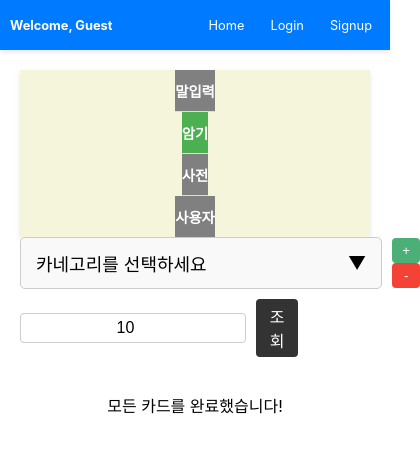
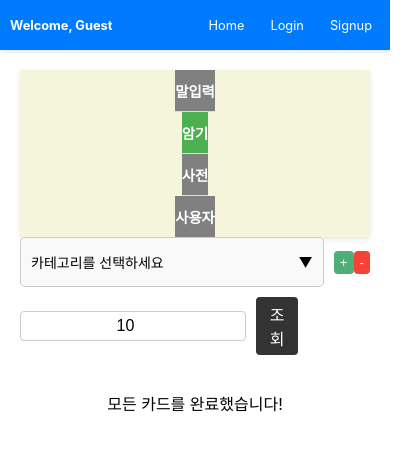
Before and after one commit to WhiteSnow100/nambuproject, a React (Create React App) app in the folder frontend/: page /challenge in a window 390 px wide. Shown: the top 452 px of the page, 420 px wide, since content can reach past the window. Built offline with nearby package versions, Linux system fonts and the light colour scheme.

Commit message:
user page merge - bsmj

```diff
--- a/frontend/src/components/category.css
+++ b/frontend/src/components/category.css
@@ -5,11 +5,12 @@
   justify-content: flex-start; /* 왼쪽 정렬 */
   width: 100%; /* 부모의 전체 너비 사용 */
   position: relative;
+  max-width: 100%;
 }
 
 /* 선택 박스 */
 .category-box {
-width: 90%;
+width: 100%;
 height: 50px; /* 높이 추가 */
 border: 1px solid #ccc;
 border-radius: 5px;
@@ -20,33 +21,39 @@ padding: 0 15px; /* 패딩 키움 */
 cursor: pointer;
 background: #f9f9f9;
 font-size: 18px; /* 텍스트 크기 키움 */
+box-sizing: border-box; /* 패딩 및 경계선 포함 */
 }
 
 /* 드롭다운 목록 */
 .category-dropdown {
-  position: absolute; /* 부모 요소인 .category-container를 기준으로 위치 */
+  position: absolute;
   left: 0;
-  width: 85%;
-  height: 40px;
+  width: 100%; /* 드롭다운이 선택 박스와 같은 너비를 가지도록 조정 */
+  max-height: 200px; /* 최대 높이 설정 */
+  overflow-y: auto; /* 항목이 많을 경우 스크롤 활성화 */
   border: 1px solid #ccc;
   border-radius: 4px;
   background: #fff;
   list-style: none;
-  margin-top: 20px;
-  margin-left: 1px;
-  padding: 5px 0;
+  margin-top: 5px; /* 드롭다운과 선택 박스 사이 간격 */
+  padding: 0; /* 패딩 초기화 */
   box-shadow: 0 4px 6px rgba(0, 0, 0, 0.1);
   z-index: 1000;
 }
 
 /* 드롭다운 항목 */
 .category-item {
-  padding: 8px 10px;
+  padding: 10px 15px; /* 간격 조정 */
   cursor: pointer;
+  border-bottom: 1px solid #eee; /* 항목 사이에 구분선 */
+}
+
+.category-item:last-child {
+  border-bottom: none; /* 마지막 항목 아래에는 구분선 제거 */
 }
 
 .category-item:hover {
-  background-color: #f0f0f0;
+  background-color: #f0f0f0; /* 호버 효과 */
 }
 
 /* 버튼 그룹 */
@@ -152,3 +159,45 @@ font-size: 18px; /* 텍스트 크기 키움 */
 .warning-buttons button:last-child:hover {
   background: #ccc;
 }
+
+/* 반응형 디자인 */
+@media (max-width: 768px) {
+  /* 화면이 768px 이하일 때 */
+  .category-box {
+    font-size: 16px; /* 폰트 크기 조정 */
+    padding: 0 10px; /* 패딩 줄이기 */
+    height: 40px; /* 높이 줄이기 */
+  }
+
+  .category-dropdown {
+    width: 100%; /* 드롭다운 너비를 부모와 동일하게 */
+  }
+
+  .category-item {
+    padding: 8px 10px; /* 항목 간격 조정 */
+  }
+
+  .add-btn, .remove-btn {
+    padding: 4px 8px; /* 버튼 크기 줄이기 */
+  }
+}
+
+@media (max-width: 480px) {
+  /* 화면이 480px 이하일 때 */
+  .category-box {
+    font-size: 14px; /* 폰트 크기 더 줄이기 */
+    height: 35px; /* 높이 더 줄이기 */
+  }
+
+  .category-input {
+    font-size: 14px; /* 입력 필드 크기 조정 */
+  }
+
+  .buttons {
+    flex-direction: row; /* 버튼을 가로로 배치 */
+  }
+
+  .add-btn, .remove-btn {
+    padding: 4px 6px; /* 버튼 크기 더욱 줄이기 */
+  }
+}
--- a/frontend/src/components/category.jsx
+++ b/frontend/src/components/category.jsx
@@ -18,6 +18,12 @@ const Category = ({
   const [showWarning, setShowWarning] = useState(false); // 경고창 상태
   const { user } = useAuth();
 
+  useEffect(() => {
+    if (categories.length > 0 && selectedCategory == null) {
+      setSelectedCategory(categories[0].c_id);
+    }
+  }, [categories, selectedCategory]);
+
   useEffect(()=>{
     const fetchCategories = async() => {
       if (!user || !user.email) {
@@ -28,7 +34,7 @@ const Category = ({
       try{
         const response = await axiosInstance.get(`/category/email/${email}`); //백엔드에서 데이터 가져오기
         const categories = response.data.categories;
-        console.log("category 27번째줄:", response.data.categories);
+        // console.log("category 27번째줄:", response.data.categories);
 
         if (!Array.isArray(categories) || categories.length === 0) {
           console.warn("No categories found.");
@@ -37,18 +43,18 @@ const Category = ({
       }
 
       if(Array.isArray(categories)){
-        console.log("category.jsx 35번째줄response.data.categories"+response.data.categories);
-        console.log("category.jsx 36번째줄JSON.strigify", JSON.stringify(response.data.categories, null, 2));
+        // console.log("category.jsx 35번째줄response.data.categories"+response.data.categories);
+        // console.log("category.jsx 36번째줄JSON.strigify", JSON.stringify(response.data.categories, null, 2));
 
         setCategories(categories); //데이터 상태 업데이트
         if(categories.length > 0){
           const firstCategory = categories[0]; //첫번째 카테고리 선택
           setSelectedCategory(firstCategory.c_id); //ID 저장
 
-          console.log("category 47번째", firstCategory.c_id);
+          // console.log("category 47번째", firstCategory.c_id);
 
           onSelect(firstCategory.c_id); //부모 컴포넌트에 전달
-          console.log("Selected category ID in Category:", firstCategory.c_id);
+          // console.log("Selected category ID in Category:", firstCategory.c_id);
 
         }
       }else{
@@ -69,7 +75,7 @@ const Category = ({
   const selectCategory = (category) => {
     setSelectedCategory(category.c_id); //ID 저장
 
-    console.log("category.jsx 66번째줄"+category.c_id);
+    // console.log("category.jsx 66번째줄"+category.c_id);
 
     onSelect(category.c_id);
     setIsOpen(false);
@@ -93,7 +99,6 @@ const Category = ({
     // categories가 배열인지 확인하고, 배열 내부의 각 객체에 'c_name' 속성이 있는지 확인
     if (Array.isArray(categories)) {
       const isExistingCategory = categories.some(category => category.c_name === trimmedValue);
-
       if (isExistingCategory) {
         alert("이미 존재하는 목록입니다.");
         setIsEditing(false);
@@ -107,15 +112,22 @@ const Category = ({
         email
       });
 
-      console.log("category.jsx 102번째줄response.data.categories", response.data.categories);
-      console.log("category.jsx 103번째줄JSON.strigify", JSON.stringify(response.data.categories, null, 2));
-      console.log("Full Response:", response.data);
-
       //백엔드에서 반환된 새로운 카테고리를 상태에 추가
       const newCategory = response.data; // 백엔드에서 새 카테고리 객체 반환
-      setCategories([...categories, newCategory]); // 기존 상태에 새 카테고리 추가
-      setSelectedCategory(newCategory.c_id); // 새로 추가된 카테고리를 선택
-      onSelect(newCategory.c_id); //부모로 전달
+      console.log("새 카테고리 추가: ", newCategory);
+
+      //setCategories([...categories, newCategory]); // 기존 상태에 새 카테고리 추가
+      setCategories((prevCategories) => {
+        const updatedCategories = [...prevCategories, newCategory]
+        return updatedCategories;
+      });
+
+      //상태 변화 이후 바로 반영되도록 보장
+      setTimeout(() => {
+        setSelectedCategory(newCategory.c_id); // 새로 추가된 카테고리를 선택
+        onSelect(newCategory.c_id); //부모로 전달
+      }, 0);
+
       setIsEditing(false);
     }catch(error){
       console.error("Error adding category:", error);
@@ -167,7 +179,7 @@ const Category = ({
           <span onClick={toggleDropdown}>
             {selectedCategory
               ? categories.find((cat)=> cat.c_id === selectedCategory)?.c_name
-              : "카네고리를 선택하세요"}
+              : "카테고리를 선택하세요"}
           </span>
         )}
         <span onClick={toggleDropdown}>{isOpen ? "▲" : "▼"}</span>
--- a/frontend/src/pages/Challenge.jsx
+++ b/frontend/src/pages/Challenge.jsx
@@ -11,6 +11,7 @@ const Challenge = () => {
   const [dictionarys, setDictionarys] = useState([]);
 
   const handleFetchData = async () => {
+    // console.log(`challenge.jsx 14line c_id:${c_id}, limit:${limit}`)
     if (!c_id || limit <= 0) {
       alert("카테고리를 선택하고 올바른 숫자를 입력하세요.");
       return;
@@ -23,7 +24,7 @@ const Challenge = () => {
       }
       const data = response.data.data;  // Axios는 `data`에 응답 본문이 포함됨
 
-      console.log(`challenge.jsx 27line ${data}`)
+      // console.log(`challenge.jsx 27line ${data}`)
 
       const shuffledDictionarys = data.sort(() => Math.random() - 0.5); // 데이터 랜덤 섞기
 
--- a/frontend/src/pages/UserEditPage.jsx
+++ b/frontend/src/pages/UserEditPage.jsx
@@ -42,7 +42,7 @@ const UserEdit = () => {
     console.log("Updated Data:", {name, gen, b_date});
     updateUser(email, {name, gen, b_date});
     alert("성공적으로 수정되었습니다.")
-    navigate("/user-profile");
+    navigate("/user");
   }
 
   return (
--- a/frontend/src/pages/UserPage.js
+++ b/frontend/src/pages/UserPage.js
@@ -8,7 +8,7 @@ import { useAuth } from "../context/AuthContext.js";
 const UserPage = () => {
     const { user } = useAuth();
     const Navigate = useNavigate();
-    console.log(user); // user 객체가 정상적으로 전달되었는지 확인
+    // console.log(user); // user 객체가 정상적으로 전달되었는지 확인
 
     const handleEditClick = () => {
         Navigate("/edit-profile");
```
Also changed, not shown: frontend/src/pages/User.jsx (deleted, +0 -16 lines), frontend/src/App.js (line endings or trailing spaces), 2 other files (tests, documents, lock files or other folders).
